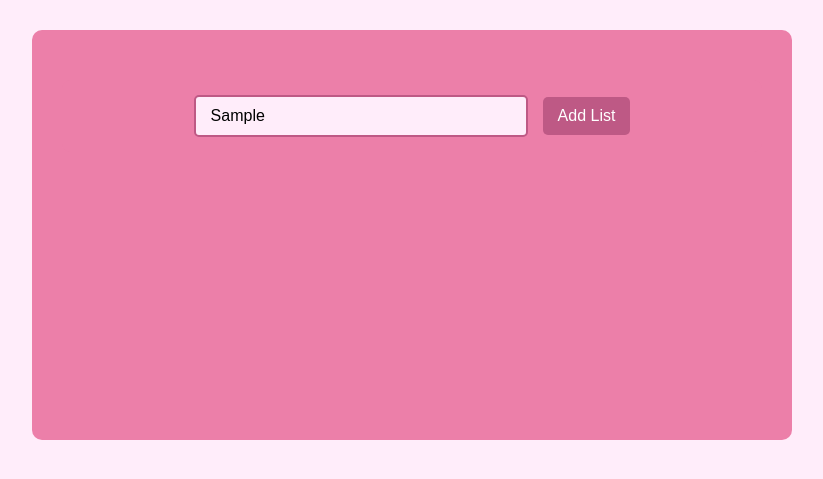
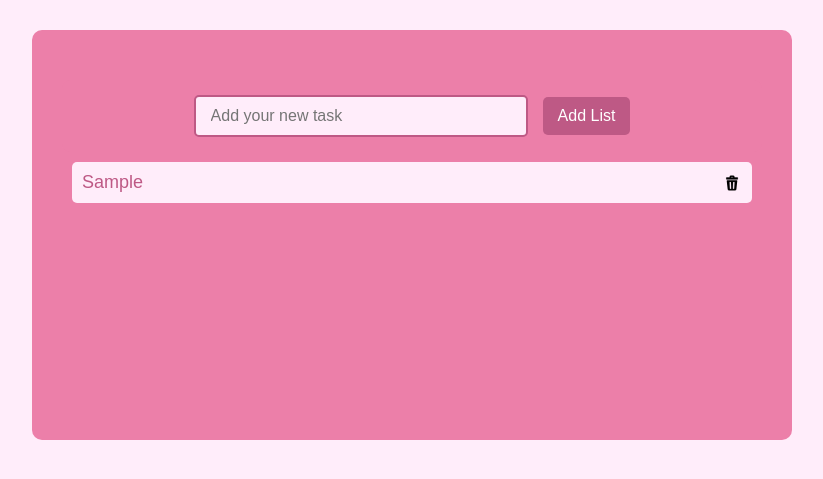
Before and after one commit to snehalkhater/to-do-app, a plain HTML site: page index.html in a window 1280 px wide. Both pictures are taken after typing "Sample" into the empty fields and a click on the button "Add List". Shown: the part 83-562 px from the top of the page, without its empty margins (228-1051 px from the left). Drawn offline with Linux system fonts and the light colour scheme.

Commit message:
Update index.html
script added

```diff
--- a/index.html
+++ b/index.html
@@ -66,14 +66,89 @@
   box-shadow: 0 0 0 4px #FFEDFA,
     0 0 0 8px #BE5985;
   }
+
+  .task-items {
+    background-color: #FFEDFA;
+    margin: 10px;
+    padding: 10px;
+    border-radius: 5px;
+    font-size: 18px;
+    color: #BE5985;
+    display: flex;
+    justify-content: space-between;
+    align-items: center;
+  }
+
+  .delete-icon {
+    width: 20px;
+    height: 20px;
+    cursor: pointer;
+  }
+
+  .delete-icon:hover {
+    box-shadow: 0 0 0 4px #FFEDFA,
+    0 0 0 8px #BE5985;
+  }
+
 </style>
 <body>
       <h2> 📝 My To Do List</h2>
-  <div class="container">
-    <div class="input-container">
-      <input type="text" placeholder="Add your new task" class="task-input" >
+  <div class="container" >
+    <div class="input-container" id="todoContainer">
+      <input type="text" placeholder="Add your new task" class="task-input" id="taskInput">
       <button class="add-button">Add List</button>
     </div>
   </div>
+    <script>
+    let todoItems = [];
+    const inputContainer = document.querySelector(".input-container");
+    const parentContainer = document.querySelector(".container");
+    let taskListContainer = document.createElement("div");
+    parentContainer.appendChild(taskListContainer);
+
+    const loadCards = () => {
+      todoItems = JSON.parse(localStorage.getItem("todoItems") || "[]");
+      taskListContainer.innerHTML = ""; // clear only tasks
+
+      for (const todoItem of todoItems) {
+        const taskDiv = document.createElement("div");
+        taskDiv.className = "task-items";
+        taskDiv.innerHTML = `
+        ${todoItem}
+        <img src="./trash.png" alt="delete" class="delete-icon" onclick="deleteToDo('${todoItem}')">
+      `;
+        taskListContainer.appendChild(taskDiv);
+      }
+    };
+
+    const addToDo = () => {
+      const taskInput = document.getElementById("taskInput");
+      const newTodo = taskInput.value;
+      if (newTodo.trim() != "") {
+        todoItems.push(newTodo);
+        taskInput.value = "";
+        localStorage.setItem("todoItems", JSON.stringify(todoItems));
+        loadCards();
+      }
+    };
+
+    const deleteToDo = (task) => {
+      const index = todoItems.indexOf(task);
+      if (index > -1) {
+        todoItems.splice(index, 1);
+        localStorage.setItem("todoItems", JSON.stringify(todoItems));
+        loadCards();
+      }
+    };
+
+    document.querySelector(".add-button").addEventListener("click", addToDo);
+
+    document.getElementById("taskInput").addEventListener("keyup", (e) => {
+      if (e.key === "Enter") {
+        addToDo();
+      }
+    });
+    loadCards();
+  </script>
 </body>
 </html>
```
